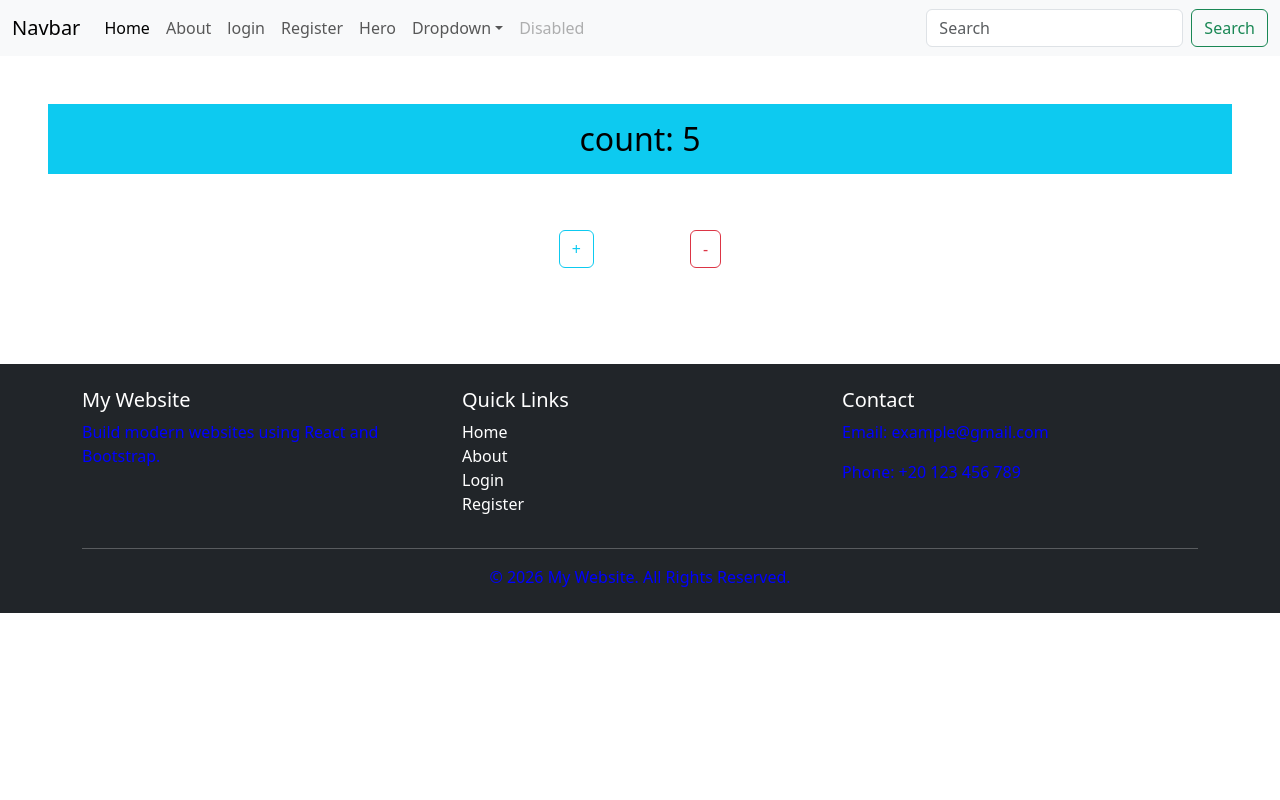
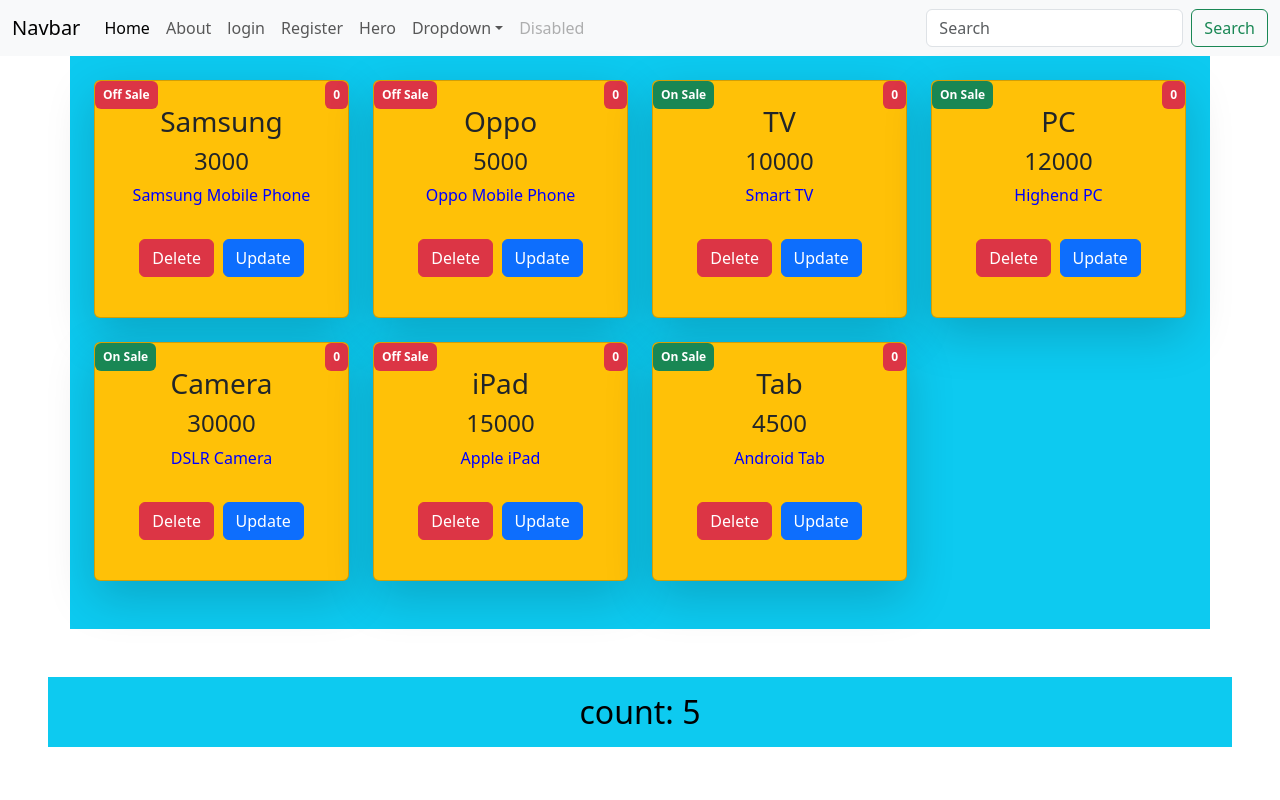
Before and after one commit to doaa-hesham-ahmed/my-pro, a React (Vite) app: page /hero in a window 1280 px wide. Shown: the top 800 px of the page. Built offline with nearby package versions, Linux system fonts and the light colour scheme.

Commit message:
first commit

```diff
--- a/src/componets/About/About.jsx
+++ b/src/componets/About/About.jsx
@@ -1,7 +1,10 @@
+import Parent from "../Parent/Parent";
 import HomeStyle from "./About.module.css";
 export default function About(){
 
   return (
+
+
     <div className="d-flex justify-content-evenly">
      <div className="card" style={{width: '18rem'}}>
   <img src="..." className="card-img-top" alt="..." />
--- /dev/null
+++ b/src/componets/Child/Child.jsx
@@ -0,0 +1,36 @@
+import React from 'react'
+
+export default function Child({ id, pName, price, desc, onSale, count, deleteProduct }) {
+  return (
+     <div className="col-md-3">
+      <div className="card bg-warning text-center item shadow-lg p-4 mb-4 rounded position-relative">
+
+
+        <span className={`badge bg-${onSale ? "success" : "danger"} p-2 position-absolute top-0 start-0`}>
+          {onSale ? "On Sale" : "Off Sale"}
+        </span>
+
+
+        <span className="badge bg-danger p-2 position-absolute top-0 end-0">
+          {count}
+        </span>
+
+
+        <h3 className="product-name">{pName}</h3>
+        <h4 className="product-price">{price}</h4>
+        <p className="product-desc">{desc}</p>
+
+
+        <div className="d-flex justify-content-around m-3">
+          <button onClick={() => deleteProduct(id)} className="btn btn-danger">
+            Delete
+          </button>
+          <button className="btn btn-primary">
+            Update
+          </button>
+        </div>
+
+      </div>
+    </div>
+  )
+}
--- a/src/componets/Hero/Hero.jsx
+++ b/src/componets/Hero/Hero.jsx
@@ -1,4 +1,6 @@
 import React, { useState } from 'react'
+import Parent from '../Parent/Parent';
+import Child from '../Child/Child';
 
 export default function Hero() {
     let [counter,setCounter] = useState(5);
@@ -11,7 +13,10 @@
 
 
   return (
+    <>
+   <Parent />
     <div className='text-center m-5'>
+
         <h2 className={`p-3 ${counter < 0 ? "bg-danger text-white" : "text-bg-info"}`}>count: {counter}</h2>
 
         <button className='btn btn-outline-info m-5'onClick={increment} >+</button>
@@ -19,5 +24,6 @@
 
 
     </div>
+    </>
   )
 }
--- /dev/null
+++ b/src/componets/Parent/Parent.jsx
@@ -0,0 +1,32 @@
+import { useState } from "react";
+import Child from "../Child/Child";
+
+
+export default function Parent() {
+  let prodArray = [
+        {id:1, pName: "Samsung", price: 3000, onSale: false, desc: "Samsung Mobile Phone", count: 0},
+        {id:2, pName: "Oppo", price: 5000, onSale: false, desc: "Oppo Mobile Phone", count: 0},
+        {id:3, pName: "TV", price: 10000, onSale: true, desc: "Smart TV", count: 0},
+        {id:4, pName: "PC", price: 12000, onSale: true, desc: "Highend PC", count: 0},
+        {id:5, pName: "Camera", price: 30000, onSale: true, desc: "DSLR Camera", count: 0},
+        {id:6, pName: "iPad", price: 15000, onSale: false, desc: "Apple iPad", count: 0},
+        {id:7, pName: "Tab", price: 4500, onSale: true, desc: "Android Tab", count: 0},
+    ]
+  const [products, setProducts] = useState(prodArray);
+
+  function deleteProduct(id) {
+    setProducts(products.filter((product) => product.id !== id));
+  }
+
+  return (
+
+    <div className="container text-2xl bg-info p-4">
+      <div className="row">
+        {products.map((product) => (
+
+          <Child key={product.id} {...product} deleteProduct={deleteProduct} />
+        ))}
+      </div>
+    </div>
+  );
+}
```
